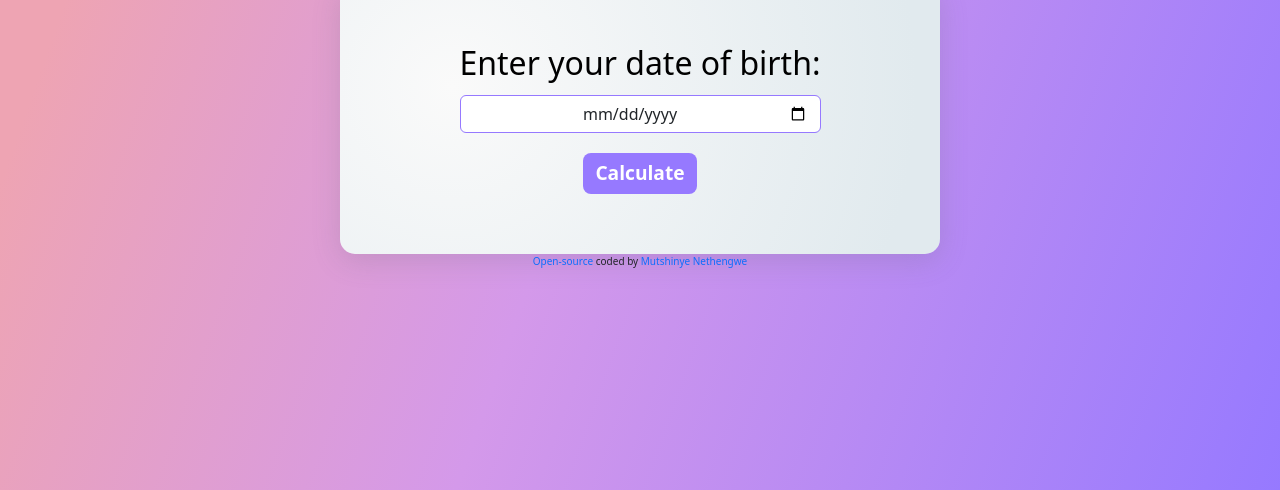
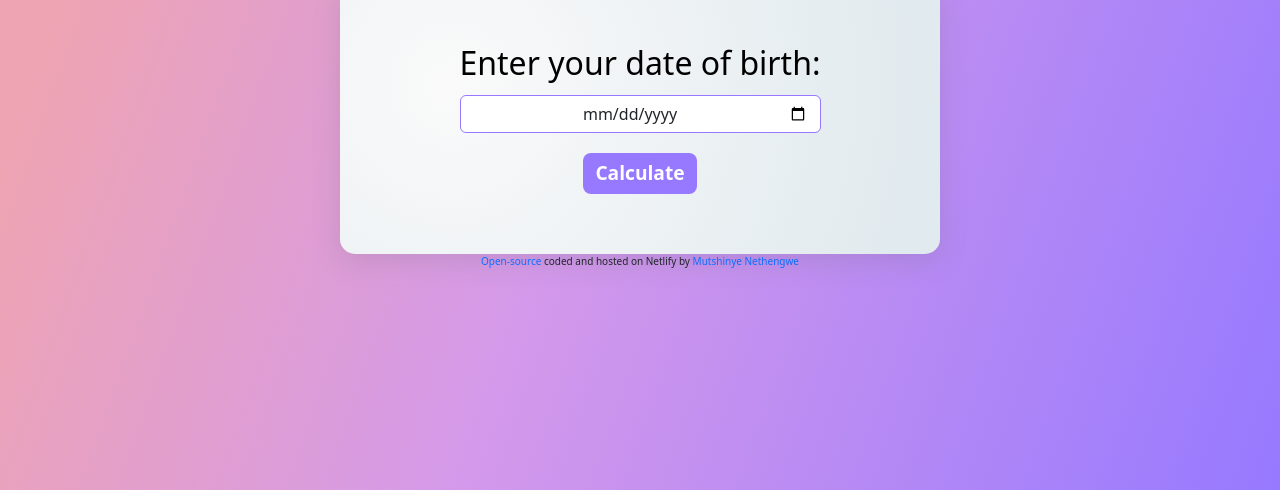
Before and after one commit to Mukona21/Age-Calculator, a plain HTML site: page index.html in a window 1280 px wide. Shown: the part 310-800 px from the top of the page. Drawn offline with nearby package versions, Linux system fonts and the light colour scheme.

Commit message:
My first commit

```diff
--- a/index.html
+++ b/index.html
@@ -41,7 +41,7 @@
       <a href="https://github.com/Mukona21/Age-Calculator.git" target="_blank">
         Open-source</a
       >
-      coded by
+      coded and hosted on Netlify by
       <a href="https://jolly-sopapillas-1d587b.netlify.app" target="_blank"
         >Mutshinye Nethengwe</a
       >
```
